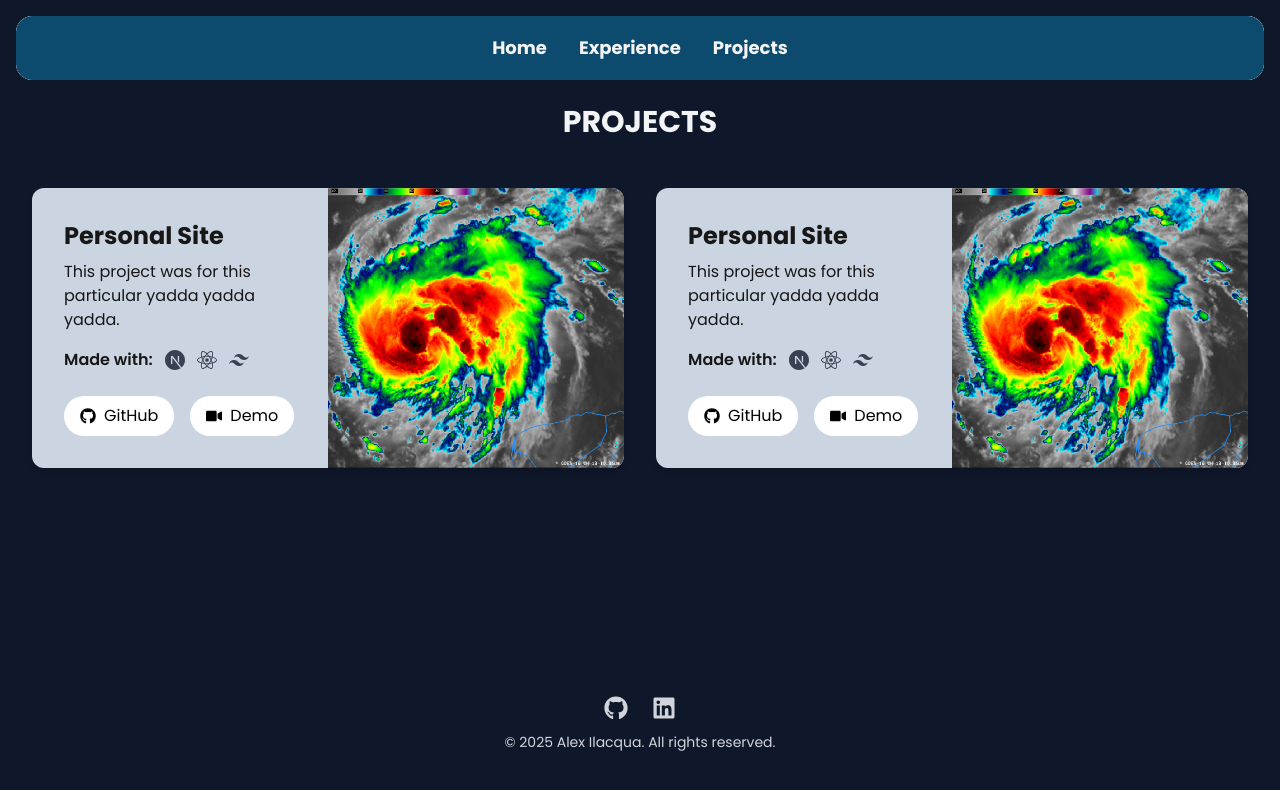
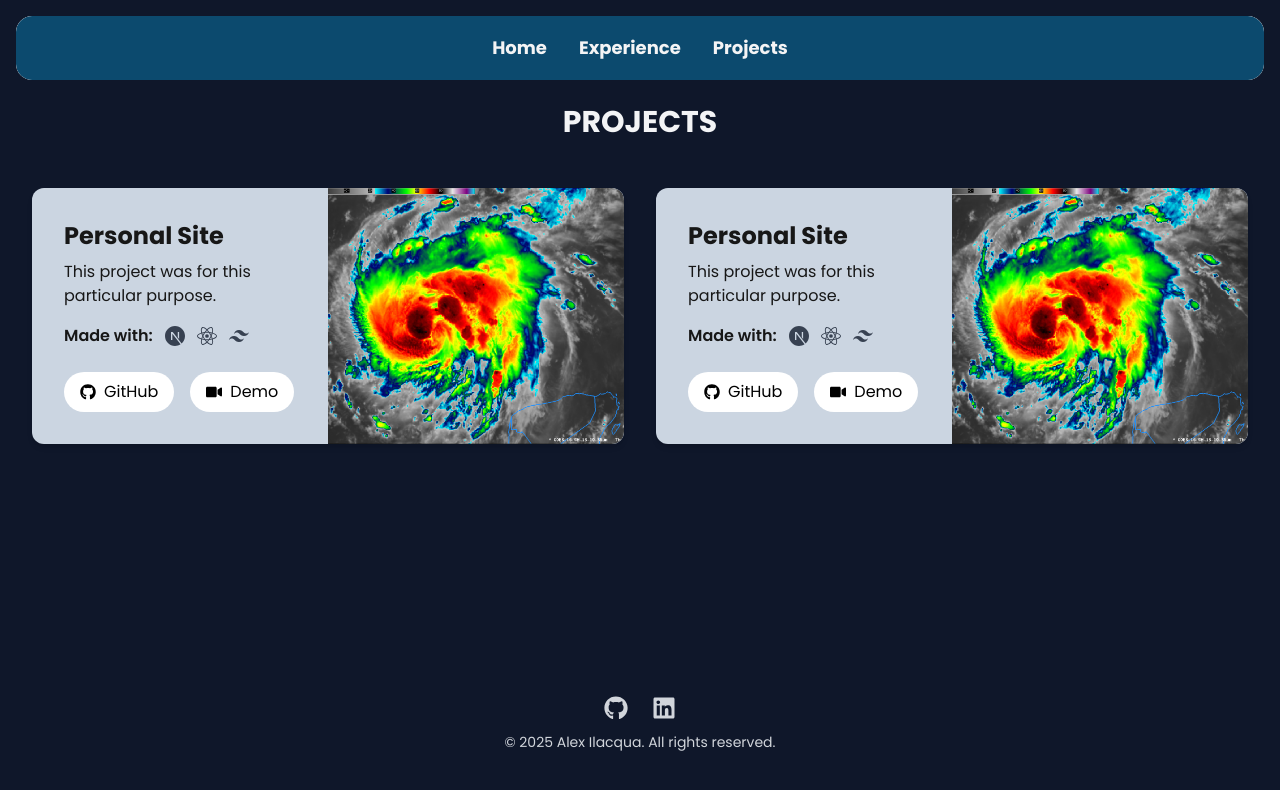
Before and after one commit to ailacqua/ailacqua.github.io, a Next.js app: page /projects in a window 1280 px wide. Shown: the top 790 px of the page. Built offline with nearby package versions, Linux system fonts and the light colour scheme.

Commit message:
Configured for deployment

```diff
--- a/app/components/experience-tile.jsx
+++ b/app/components/experience-tile.jsx
@@ -16,7 +16,7 @@ const ExperienceTile = ({
       <h2 className="font-semibold">{dates}</h2>
     </div>
     <div className="flex justify-between">
-    <a className="text-gray-700 dark:text-gray-300 font-semibold" href={employerLink}>{employer}</a>
+    <a className="text-gray-700 dark:text-gray-300 font-semibold hover:scale-105" href={employerLink}>{employer}</a>
     <p className="italic font-semibold">{location}</p>
     </div>
     <ul className="font-medium text-sm list-disc list-inside pl-2 text-gray-700 dark:text-gray-300">
--- a/app/components/project-tile.jsx
+++ b/app/components/project-tile.jsx
@@ -41,12 +41,10 @@ const ProjectTile = ({
   return (
     <div className="font-poppins bg-slate-300 shadow-md rounded-xl my-6 w-full max-w-4xl mx-auto flex overflow-hidden">
 
-      {/* Left Side: Content */}
       <div className="flex flex-col flex-1 p-8">
         <h3 className="text-2xl font-bold mb-2">{title}</h3>
         <p className="mb-4">{blurb}</p>
 
-        {/* Made with: Label and icons inline */}
         <div className="mb-6 flex items-center space-x-3">
           <span className="font-semibold">Made with:</span>
           {technologies.map((tech) => {
@@ -70,7 +68,6 @@ const ProjectTile = ({
           })}
         </div>
 
-        {/* Conditional buttons */}
         <div className="flex space-x-4">
           {github && (
             <a
@@ -97,7 +94,6 @@ const ProjectTile = ({
         </div>
       </div>
 
-      {/* Right Side: Image */}
       {image && (
         <div className="w-1/2 h-auto">
           <img
--- a/app/data/projects.json
+++ b/app/data/projects.json
@@ -1,7 +1,7 @@
 [
     {
         "title" : "Personal Site",
-        "blurb": "This project was for this particular yadda yadda yadda.",
+        "blurb": "This project was for this particular purpose.",
         "github": "google.com",
         "demo": "google.com",
         "technologies": [
@@ -13,7 +13,7 @@
     },
     {
         "title" : "Personal Site",
-        "blurb": "This project was for this particular yadda yadda yadda.",
+        "blurb": "This project was for this particular purpose.",
         "github": "google.com",
         "demo": "google.com",
         "technologies": [
--- a/app/page.js
+++ b/app/page.js
@@ -11,9 +11,7 @@ export default function Home() {
     <div className="flex flex-col min-h-screen bg-cover bg-no-repeat bg-center bg-slate-900">
       <Header />
 
-      {/* Main content that always fills the entire viewport height */}
       <main className="flex flex-col items-center p-8 space-y-8 min-h-screen">
-        {/* Profile image */}
         <img
           src="/AlexanderIlacqua.png"
           alt="Profile photo"
@@ -25,9 +23,7 @@ export default function Home() {
           <span className="font-medium font-nunito">{" " + aboutData.blurb}</span>
         </p>
 
-        {/* Social Buttons - Pill Style */}
         <div className="flex font-nunito font-semibold space-x-4 mt-4 flex-wrap justify-center">
-          {/* Email Button */}
           <a
             href="mailto:YOUR_EMAIL@example.com"
             className="flex items-center space-x-2 bg-white text-black px-4 py-2 rounded-full hover:scale-110 transition transform"
@@ -36,9 +32,8 @@ export default function Home() {
             <span>Email</span>
           </a>
 
-          {/* LinkedIn Button */}
           <a
-            href="https://linkedin.com/in/YOUR_LINKEDIN_USERNAME"
+            href="https://linkedin.com/in/ailacqua"
             target="_blank"
             rel="noopener noreferrer"
             className="flex items-center space-x-2 bg-white text-black px-4 py-2 rounded-full hover:scale-110 transition transform"
@@ -47,9 +42,8 @@ export default function Home() {
             <span>LinkedIn</span>
           </a>
 
-          {/* GitHub Button */}
           <a
-            href="https://github.com/YOUR_GITHUB_USERNAME"
+            href="https://github.com/ailacqua"
             target="_blank"
             rel="noopener noreferrer"
             className="flex items-center space-x-2 bg-white text-black px-4 py-2 rounded-full hover:scale-110 transition transform"
@@ -59,8 +53,6 @@ export default function Home() {
           </a>
         </div>
       </main>
-
-      {/* Footer will ALWAYS be off-screen, requires scrolling to see */}
       <Footer />
     </div>
   );
--- a/next.config.mjs
+++ b/next.config.mjs
@@ -1,4 +1,6 @@
 /** @type {import('next').NextConfig} */
-const nextConfig = {};
+const nextConfig = {
+    output: 'export',
+};
 
 export default nextConfig;
```
